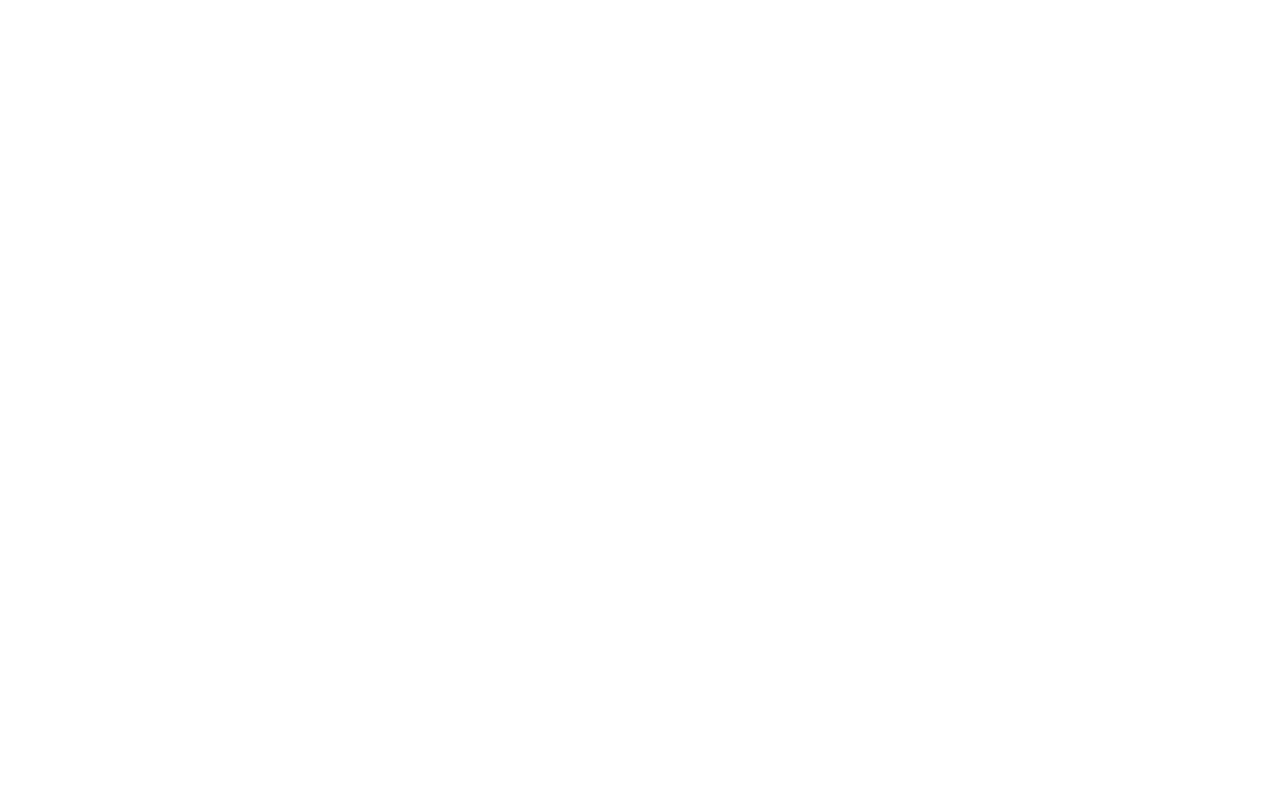
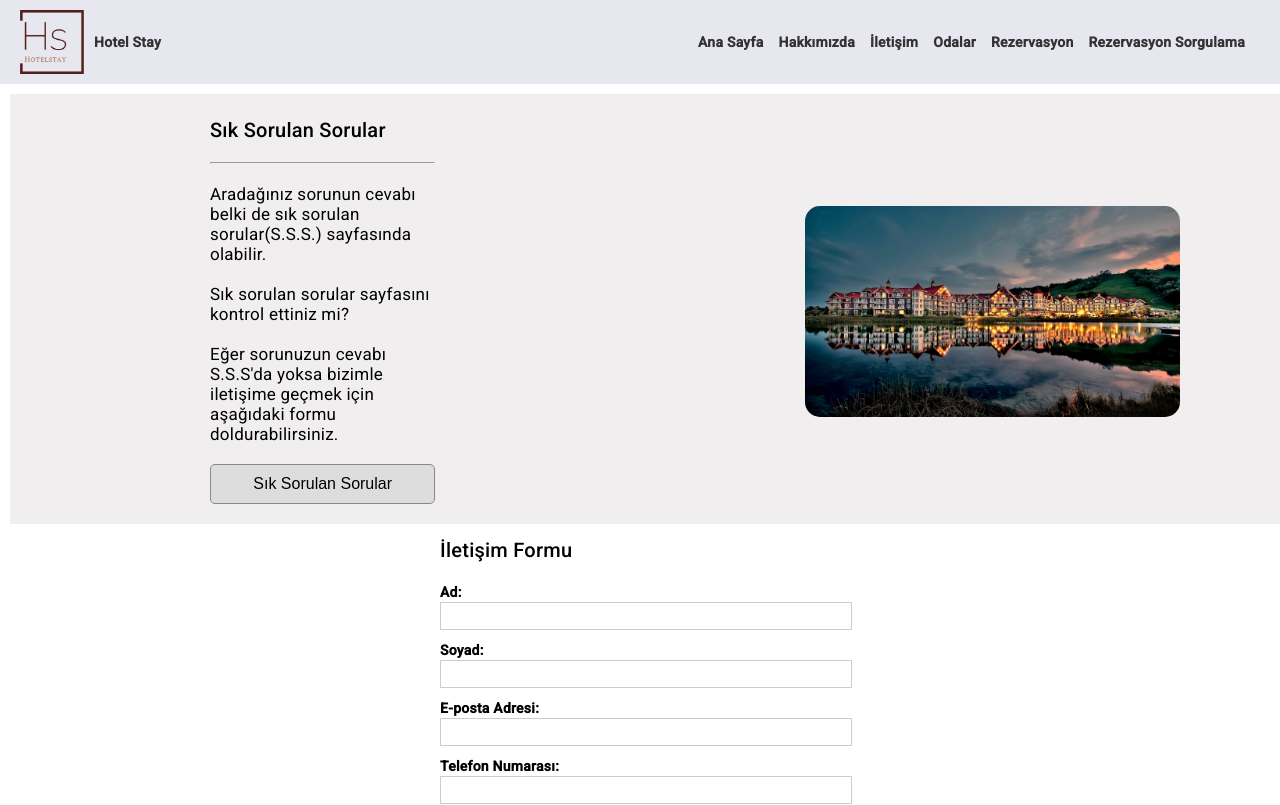
Before and after one commit to Furkan-Ahmet-Ozdemir/Hotel-Frontend, an Angular app: page /iletisim in a window 1280 px wide. Before the commit this address led to /. Shown: the top 805 px of the page. Built offline with nearby package versions, Linux system fonts and the light colour scheme.

Commit message:
İletisim ve Routing

```diff
--- a/src/app/app-routing.module.ts
+++ b/src/app/app-routing.module.ts
@@ -38,7 +38,11 @@
   {
     path: 'odalar',
     component: RoomsComponent
-  }
+  },
+  {
+    path: 'iletisim',
+    component: ContactComponent
+  },
 
 
 ]
--- a/src/app/contact/contact.component.css
+++ b/src/app/contact/contact.component.css
@@ -0,0 +1,70 @@
+/* contact.component.css */
+
+form {
+    max-width: 400px;
+    margin: 0 auto;
+  }
+
+  div {
+    margin-bottom: 10px;
+  }
+
+  label {
+    display: block;
+    font-weight: bold;
+  }
+
+  input,
+  textarea {
+    width: 100%;
+    padding: 5px;
+    font-size: 14px;
+    border: 1px solid #ccc;
+    text-align: left; /* Solda hizalama */
+  }
+
+  button {
+    display: block;
+    width: 100%;
+    padding: 10px;
+    font-size: 16px;
+    background-color: #ddd;
+    color: #000;
+    border: 1px solid #888;
+    border-radius: 5px;
+    cursor: pointer;
+  }
+
+  button:hover {
+    background-color: #45a049;
+  }
+  .about-section-2 {
+    display: flex;
+    width: 99.9%;
+    align-items: center;
+    margin: 10px;
+    background-color: #f0eeee;
+  }
+
+  .about-description-2 {
+    width: 48%;
+    margin: 10px;
+    padding: 10px;
+    margin-left: 190px;
+    font-size: 17px;
+  }
+  .about-photos-2 img {
+    width: 45%;
+    height: 45%;
+    margin-left: 350px;
+    border-radius: 15px;
+    margin-top: 20px;
+  }
+  p{
+    text-align: left;
+    margin-top: 20px;
+  }
+  .about-button-2{
+    margin-top: 20px;
+
+  }
--- a/src/app/contact/contact.component.html
+++ b/src/app/contact/contact.component.html
@@ -1 +1,45 @@
-<p>contact works!</p>
+<app-navbar></app-navbar>
+<div class="about-section-2">
+
+    <div class="about-description-2">
+      <h2>Sık Sorulan Sorular</h2>
+      <hr class="left-aligned-hr">
+        <p>Aradağınız sorunun cevabı belki de sık sorulan sorular(S.S.S.) sayfasında olabilir. </p>
+        <p>Sık sorulan sorular sayfasını kontrol ettiniz mi?</p>
+        <p>Eğer sorunuzun cevabı S.S.S'da yoksa bizimle iletişime geçmek için aşağıdaki formu doldurabilirsiniz.</p>
+        <button class="about-button-2">Sık Sorulan Sorular</button>
+        </div>
+      <div class="about-photos-2">
+        <img src="assets/5.jpg" alt="Otel Fotoğrafı 1">
+      </div>
+  </div>
+<form (ngSubmit)="submitForm()">
+    <h2>İletişim Formu</h2>
+    <div>
+      <label for="firstName">Ad:</label>
+      <input type="text" id="firstName" name="firstName" [(ngModel)]="firstName" required>
+    </div>
+
+    <div>
+      <label for="lastName">Soyad:</label>
+      <input type="text" id="lastName" name="lastName" [(ngModel)]="lastName" required>
+    </div>
+
+    <div>
+      <label for="email">E-posta Adresi:</label>
+      <input type="email" id="email" name="email" [(ngModel)]="email" required>
+    </div>
+
+    <div>
+      <label for="phoneNumber">Telefon Numarası:</label>
+      <input type="tel" id="phoneNumber" name="phoneNumber" [(ngModel)]="phoneNumber" required>
+    </div>
+
+    <div>
+      <label for="message">Mesaj:</label>
+      <textarea id="message" name="message" [(ngModel)]="message" required></textarea>
+    </div>
+
+    <button type="submit">Gönder</button>
+  </form>
+<app-footer></app-footer>
--- a/src/app/contact/contact.component.ts
+++ b/src/app/contact/contact.component.ts
@@ -6,5 +6,18 @@
   styleUrls: ['./contact.component.css']
 })
 export class ContactComponent {
+  firstName: string='';
+  lastName: string='';
+  email: string= '';
+  phoneNumber: string='';
+  message: string ='';
 
+  submitForm() {
+    // Form verilerini burada işleyebilirsiniz.
+    // Örneğin, HTTP talebi göndermek için bir servisi kullanabilirsiniz.
+    // this.http.post('backend-url', { firstName, lastName, email, phoneNumber, message })
+    //   .subscribe(response => {
+    //     console.log('İstek gönderildi!');
+    //   });
+  }
 }
```
